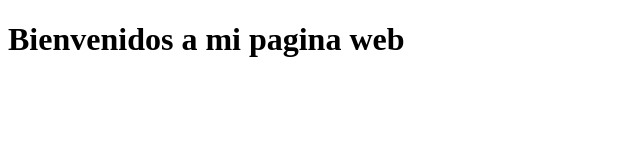
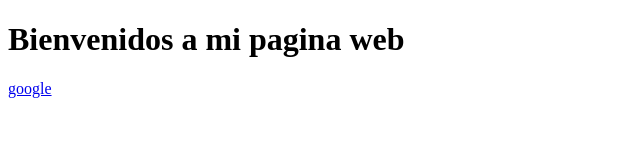
Before and after one commit to gonza1020/LearningGit, a plain HTML site: page index.html in a window 1280 px wide. Shown: the full height of the page, 0-640 px from the left. Drawn offline with Linux system fonts and the light colour scheme.

Commit message:
agregando ancla de google

```diff
--- a/index.html
+++ b/index.html
@@ -9,5 +9,7 @@
 <body>
     <h1>Bienvenidos a mi pagina web</h1>
 
+    <a href="https://google.com">google</a>
+
 </body>
 </html>
```
